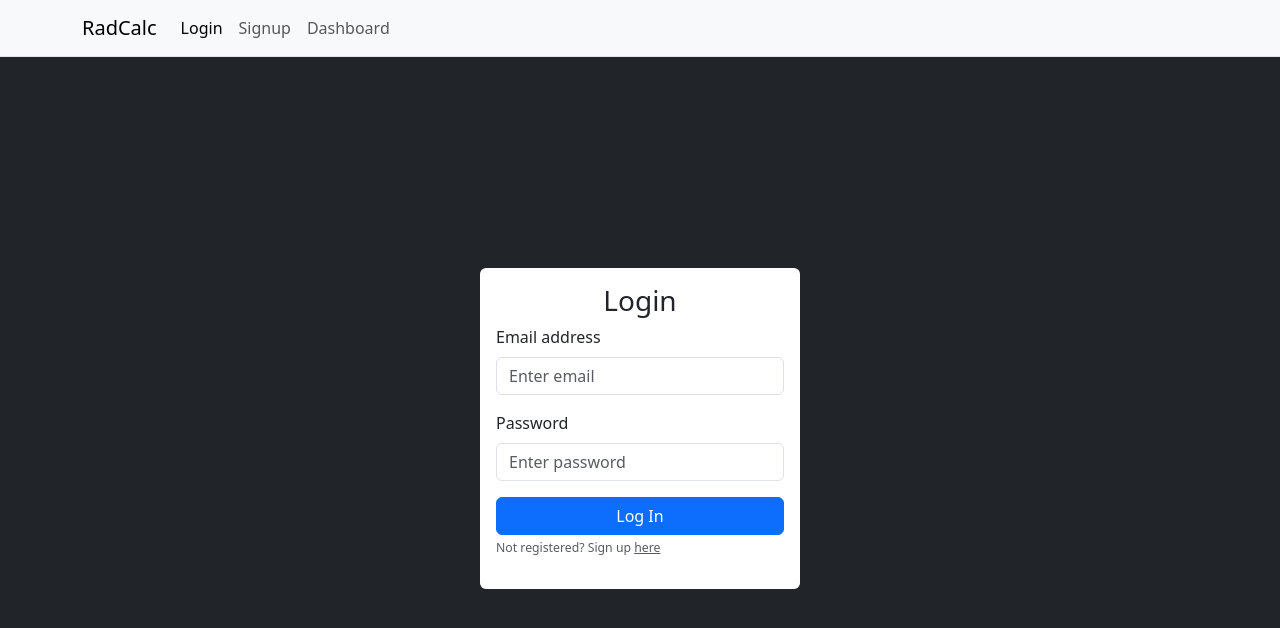
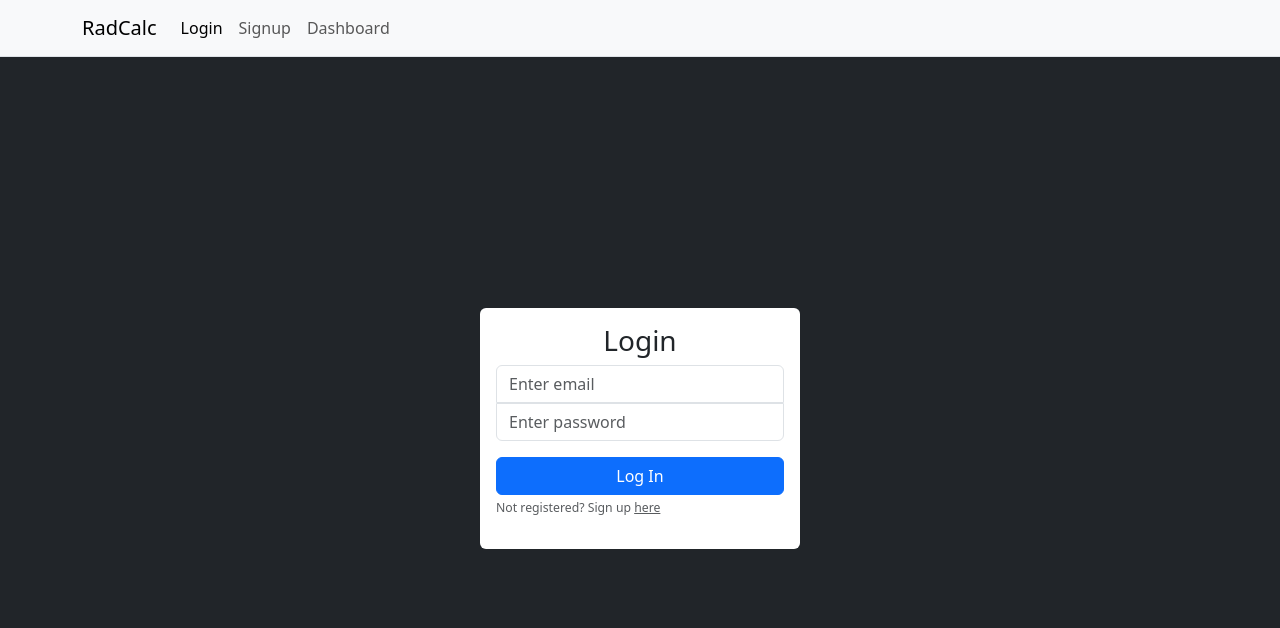
Before and after one commit to mikef80/radiation-calc-ts, a React (Vite) app in the folder client/: page /login in a window 1280 px wide. Shown: the top 628 px of the page. Built offline with nearby package versions, Linux system fonts and the light colour scheme.

Commit message:
restructured using react-router

```diff
--- a/client/src/components/Login/Login.tsx
+++ b/client/src/components/Login/Login.tsx
@@ -1,11 +1,15 @@
 import { Button } from "react-bootstrap";
 import { LinkContainer } from "react-router-bootstrap";
 import { Nav } from "react-bootstrap";
-import { useLoaderData, Form, redirect } from "react-router-dom";
+import { useLoaderData, Form, redirect, useActionData, useNavigation } from "react-router-dom";
 import { onLogin } from "../../api/auth";
 
 export const loader = ({ request }: { request: Request }) => {
   return new URL(request.url).searchParams.get("message");
+};
+
+const sleep = (ms: number) => {
+  return new Promise((resolve) => setTimeout(resolve, ms));
 };
 
 export const action = async ({ request }: { request: Request }) => {
@@ -14,30 +18,33 @@ export const action = async ({ request }: { request: Request }) => {
   const password = formData.get("password");
 
   try {
+    await sleep(1500);
     await onLogin({ email, password });
     localStorage.setItem("isAuth", "true");
     return redirect("/dashboard");
-  } catch (error) {}
-
-  return null;
+  } catch (error: any) {
+    return "Couldn't log user in";
+  }
 };
 
 const Login = (): JSX.Element => {
   let loginMsg: any = useLoaderData();
+  const errorMessage: any = useActionData();
+  const navigation = useNavigation();
 
   return (
     <div className='login template d-flex justify-content-center align-items-center w-100 h-100 bg-dark'>
       <div className='col-11 col-sm-8 col-md-6 col-lg-4 col-xl-3 p-3 rounded bg-white'>
-        <Form method='post' replace>
-          <fieldset disabled={status === "submitting"}>
+        <Form method='post'>
+          <fieldset disabled={navigation.state === "submitting"}>
             <h3 className='text-center'>Login</h3>
-            <div className='mb-3'>
-              <label htmlFor='email' className='form-label'>
-                Email address
-              </label>
+            {errorMessage && (
+              <div style={{ color: "red", margin: "10px 0" }}>{errorMessage}</div>
+            )}
+            <div className=''>
               <input
                 type='email'
-                className='form-control'
+                className='form-control rounded-0 rounded-top'
                 id='email'
                 name='email'
                 placeholder='Enter email'
@@ -45,12 +52,9 @@ const Login = (): JSX.Element => {
             </div>
 
             <div className='mb-3'>
-              <label htmlFor='password' className='form-label'>
-                Password
-              </label>
               <input
                 type='password'
-                className='form-control'
+                className='form-control rounded-0 rounded-bottom'
                 id='password'
                 name='password'
                 placeholder='Enter password'
@@ -60,7 +64,7 @@ const Login = (): JSX.Element => {
             {loginMsg && <div style={{ color: "red", margin: "10px 0" }}>{loginMsg}</div>}
 
             <Button variant='primary' type='submit' className='w-100'>
-              {status === "submitting" ? "Logging in..." : "Log In"}
+              {navigation.state === "submitting" ? "Logging in..." : "Log In"}
             </Button>
 
             <div className='mb-3'>
```
